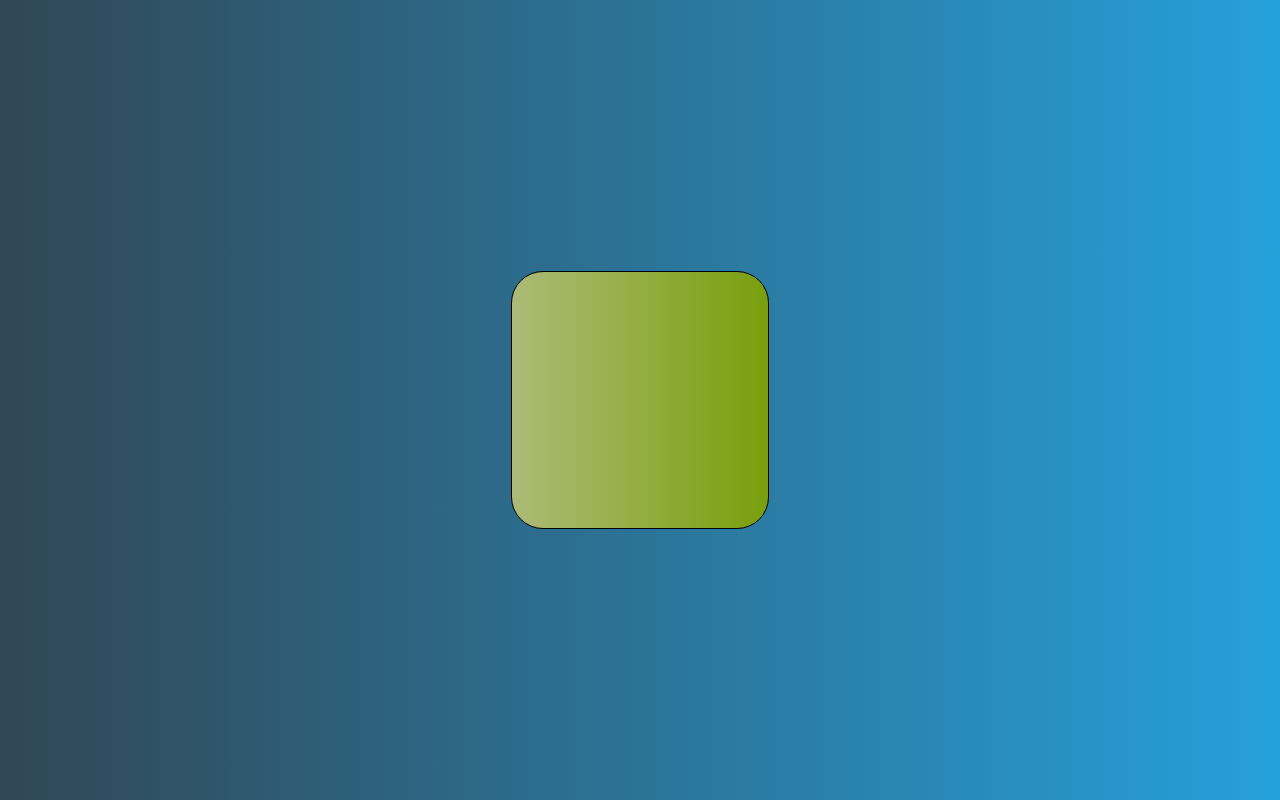
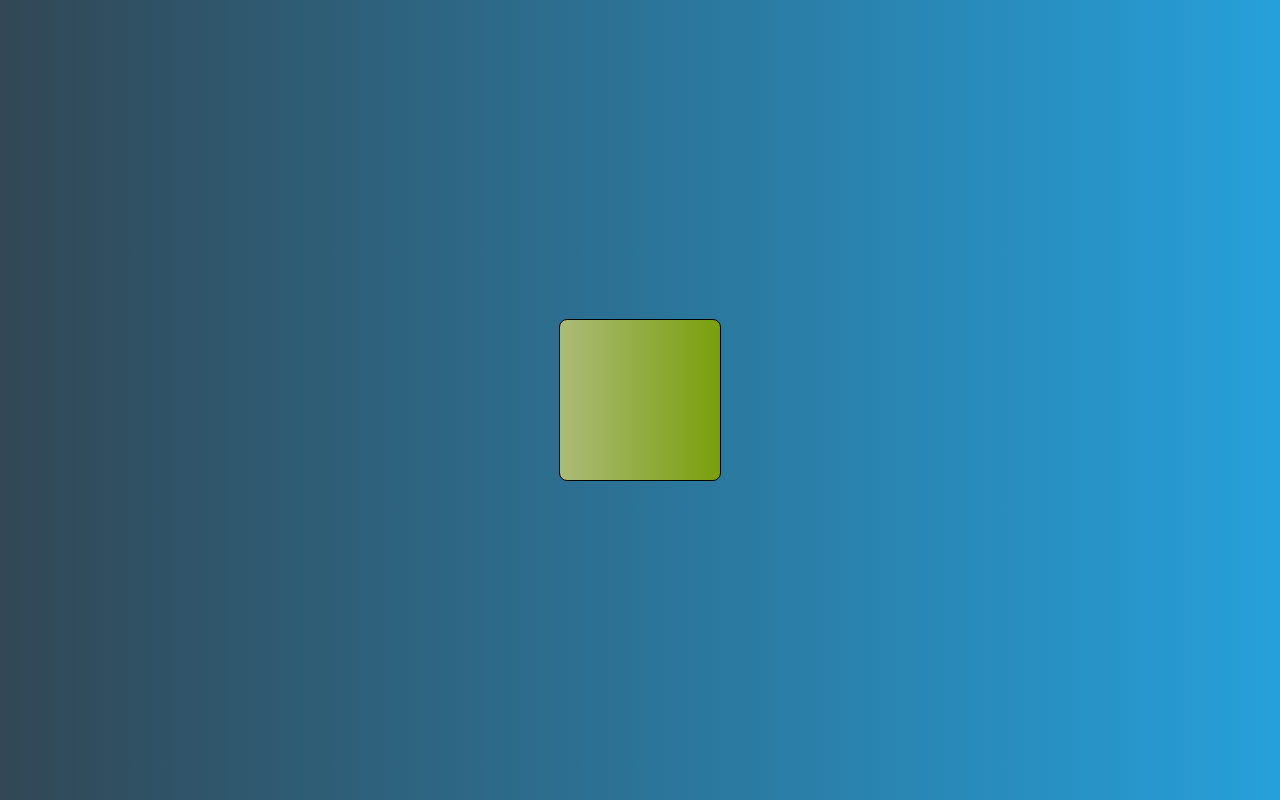
Before and after one commit to emoalb/linear-gradient, a plain HTML site: page index.html in a window 1280 px wide. Drawn offline with Linux system fonts and the light colour scheme.

Commit message:
new features added

```diff
--- a/styles/styles.css
+++ b/styles/styles.css
@@ -10,18 +10,30 @@ body {
 }
 .box {
     border: solid 1px #000;
-    padding-top: 20%;
-    padding-left: 20%;
-    border-radius: 2rem;
+
+    width:  20vmin;
+    height:  20vmin;
+    border-radius: 0.5rem;
     background: linear-gradient(to right, #799f0c, #acbb78);
     animation: transform 10s linear  infinite normal;
 }
-@media only screen and (max-width: 800px)  {
+@media only screen and (max-width: 800px) {
     .box{
         border-radius: 6px;
     }
 }
-@media only screen and (max-width: 400px)  {
+@media only screen and (max-width: 400px) {
+    .box{
+        border-radius: 2px;
+    }
+}
+@media only screen and (max-height: 300px)  {
+    .box{
+        border-radius: 2px;
+    }
+}
+
+@media only screen and  (max-height: 600px)  {
     .box{
         border-radius: 2px;
     }
```
